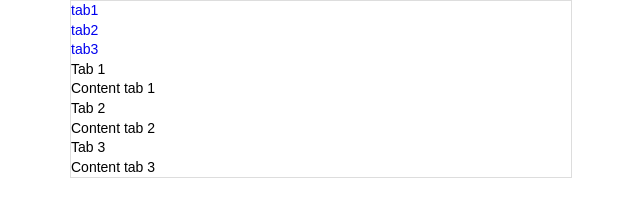
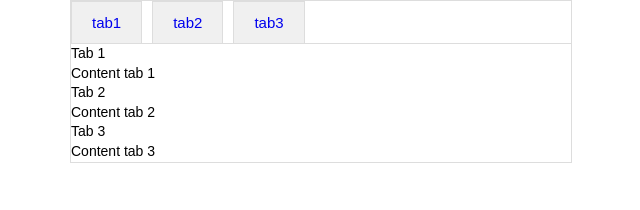
Before and after one commit to cgslivre/simpleTabs, a plain HTML site: page tabs.html in a window 1280 px wide. Shown: the whole page, without its empty margins (319-959 px from the left). Drawn offline with Linux system fonts and the light colour scheme.

Commit message:
Update tabs.html

```diff
--- a/tabs.html
+++ b/tabs.html
@@ -1,10 +1,11 @@
 <!DOCTYPE html>
 <html lang="pt-br">
   <head>
-    <meta http-equiv="content-type" content="text/html; charset=UTF-8">
+    <meta http-equiv="content-type" content="text/html; charset=UTF-8" />
     <meta charset="UTF-8" />
 
     <link rel="stylesheet" type="text/css" media="all" href="style.css" />
+    <link rel="stylesheet" type="text/css" media="all" href="jquery.simpleTabs.css" />
 
     <title>jQuery simple tabs</title>
 
@@ -41,6 +42,7 @@
 		</div>
 
 	</div>
+
     </div>
 
 </body>
```
Lines whose indentation alone changed are shown as unchanged.
